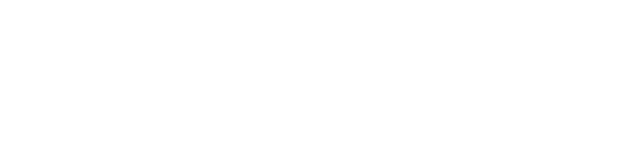
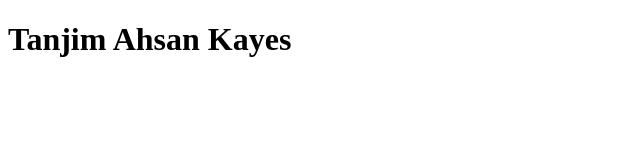
Before and after one commit to Tanjimahsankayes/first-project1, a plain HTML site: page first-project1/index.html in a window 1280 px wide. Shown: the whole page, without its empty margins (0-640 px from the left). Drawn offline with Linux system fonts and the light colour scheme.

Commit message:
h1tag-added

```diff
--- a/first-project1/index.html
+++ b/first-project1/index.html
@@ -6,6 +6,6 @@
     <title>Document</title>
 </head>
 <body>
-
+    <h1>Tanjim Ahsan Kayes</h1>
 </body>
 </html>
```
